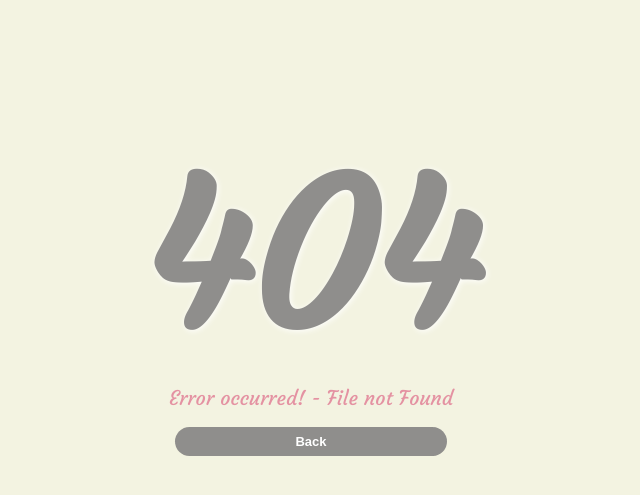
After one commit to Martinouh/Integration_Web, a PHP site: page /projet_int/notFound.php in a window 1280 px wide. The commit adds this page. Shown: the top 495 px of the page, without its empty margins (329-969 px from the left). Run offline with PHP 8.4, Linux system fonts and the light colour scheme.

Commit message:
urlrewriting

```diff
--- a/site/medecin.php
+++ b/site/medecin.php
@@ -59,7 +59,7 @@ if(isset($medecin['avatar'])){
            function favoris(){
                event.preventDefault();
                var idMedecin = <?php echo $_GET['id']?> ;
-               $.post('./php/traiteForm.php?rq=favoris&idMed='+idMedecin, function (data) {
+               $.post('./php/traiteForm?rq=favoris&idMed='+idMedecin, function (data) {
                    if (data==0){
                        $('#favIcon').attr('src','images/favIcon5.png');
                    }
@@ -82,8 +82,8 @@ if(isset($medecin['avatar'])){
                 <div class="span12">
 
                     <div id="divLogo" class="pull-left">
-                        <a href="index.php" id="divSiteTitle">E.W.R</a><br />
-                        <a href="index.php" id="divTagLine">Easy Waiting Room</a>
+                        <a href="index" id="divSiteTitle">E.W.R</a><br />
+                        <a href="index" id="divTagLine">Easy Waiting Room</a>
                     </div>
 
                     <div id="divMenuRight" class="pull-right">
--- /dev/null
+++ b/site/notFound.php
@@ -0,0 +1,50 @@
+<!DOCTYPE html>
+<html>
+    <head>
+        <meta charset="utf-8">
+        <title>404 Not Found</title>
+        <link href="https://fonts.googleapis.com/css?family=Courgette" rel="stylesheet">
+    </head>
+    <style>
+        body{
+            font-family: 'Courgette', cursive;
+            background-color: #f3f3e1;
+        }
+        #contenu{
+            width: auto;
+            height: auto;
+            vertical-align: middle;
+            text-align: center;
+        }
+        a{
+            color: white;
+            background: #8F8E8C;
+            text-decoration: none;
+            padding: 7px 120px;
+            font-size: 13px;
+            font-family: arial, serif;
+            font-weight: bold;
+            -webkit-border-radius: 3em;
+        }
+        #error{
+            color: rgb(228, 146, 162);
+            font-size: 20px;
+            margin-top: 1px;
+            text-align: center;
+        }
+        h1{
+            font-size: 200px;
+            color: #8F8E8C;
+            text-align: center;
+            margin-bottom: 1px;
+            text-shadow: 1px 1px 6px #fff;
+        }
+    </style>
+    <body>
+        <div id="contenu">
+            <h1>404</h1>
+            <p id="error">Error occurred! - File not Found</p>
+            <a href="index.php">Back</a>
+        </div>
+    </body>
+</html>
```
Also changed, not shown: site/about.php (+5 -5 lines), site/connexion.php (+7 -7 lines), site/contact.php (+7 -7 lines), site/formRegister.php (+6 -6 lines), site/index.php (+6 -6 lines).
